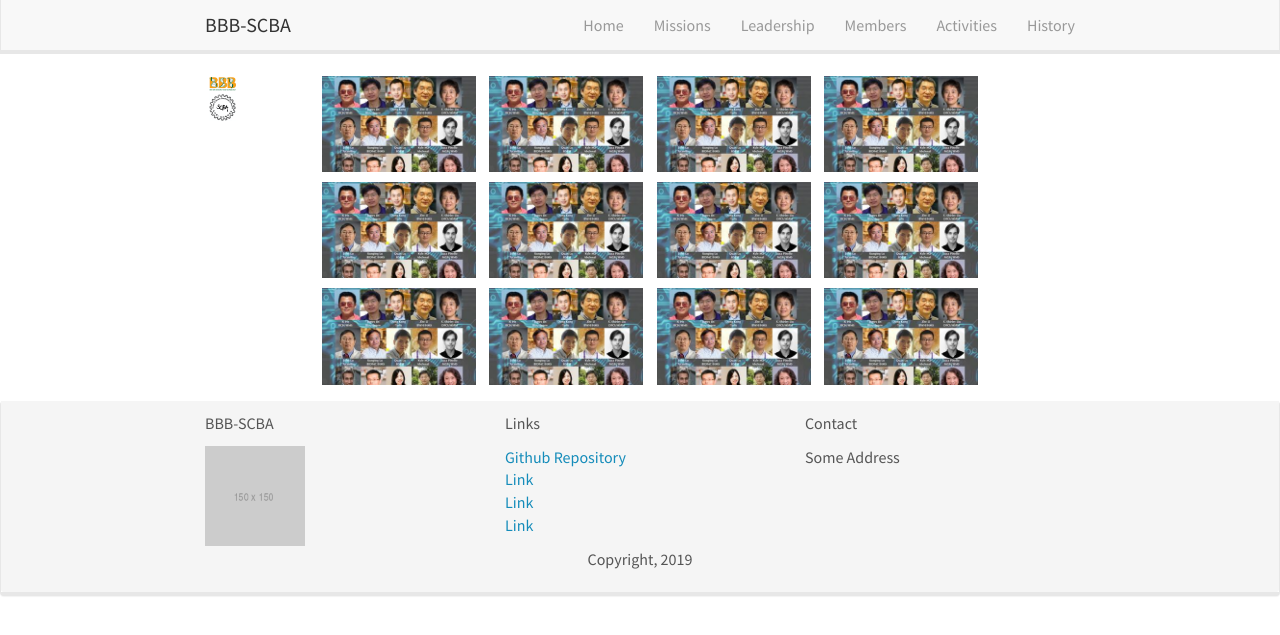
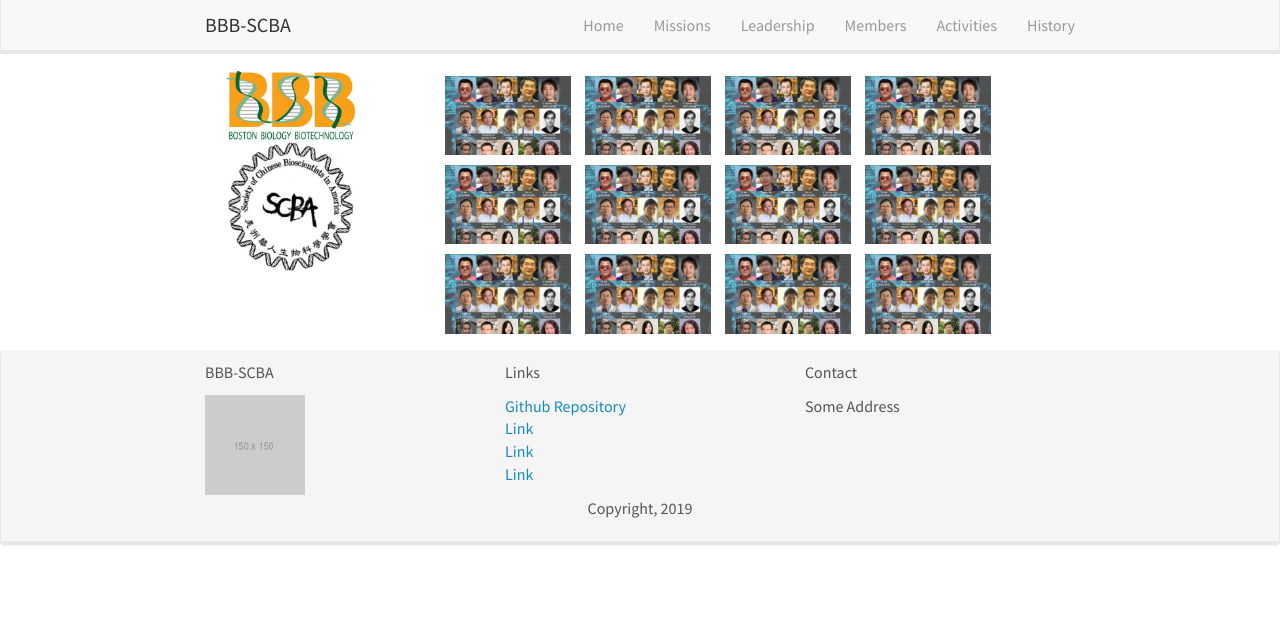
Before and after one commit to bbb-scba/bbb-scba.github.io, a Jekyll site: the page built from home.md, in a window 1280 px wide. Shown: the top 635 px of the page. Built offline with Jekyll 4.4.1, drawn with Linux system fonts in a browser that asks for light colours; nearby versions of some CDN libraries.

Commit message:
Update home.md

```diff
--- a/home.md
+++ b/home.md
@@ -16,7 +16,7 @@ permalink: /
 
   </div>
 
-  <div>
+  <div class="right" style="flex-basis: 80%;">
 
 <p align="center">
 <img src="images/slider/flyer_v9.jpg" style="width:20%; height:20%; padding: 5px;">
```
